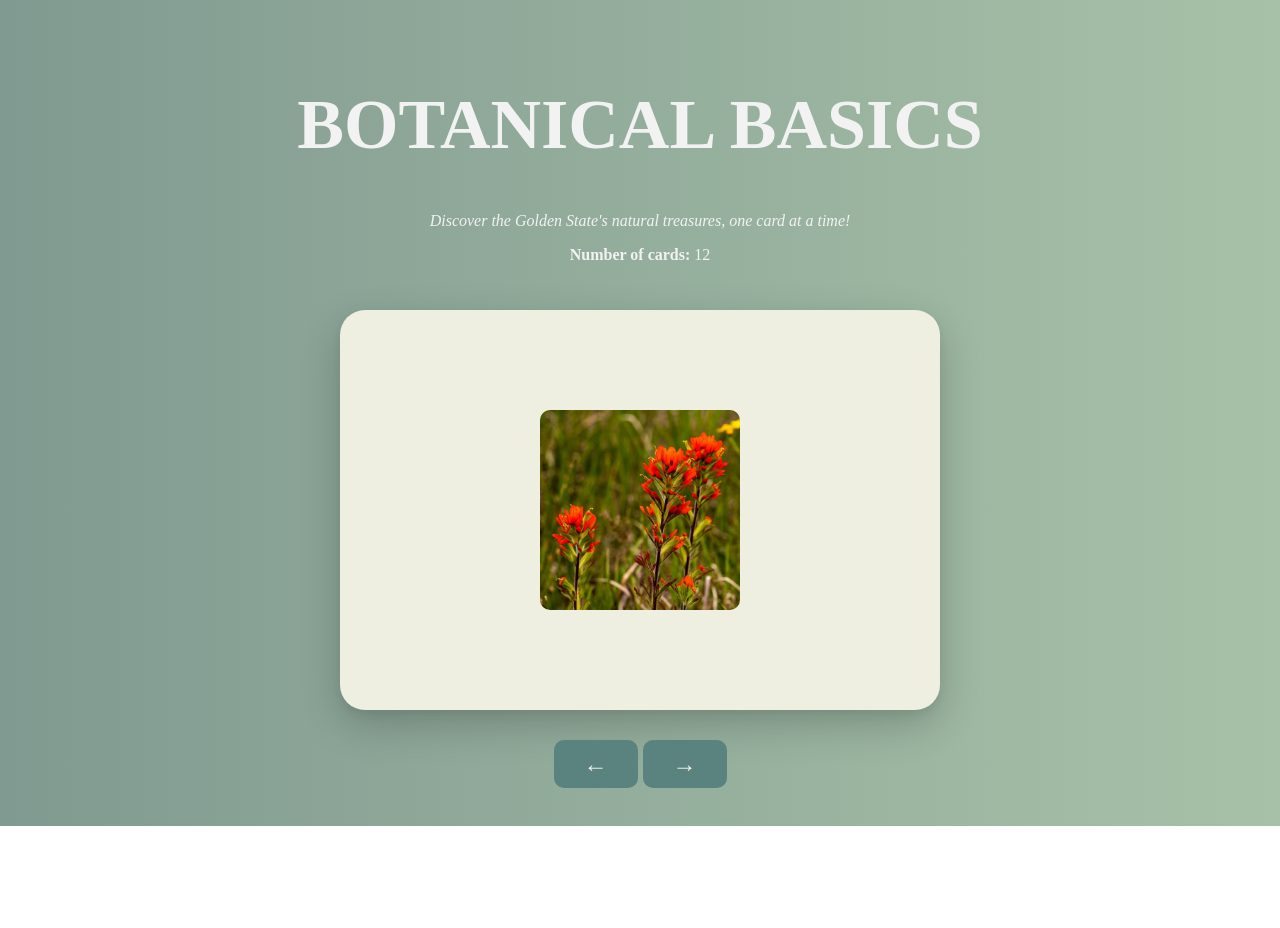
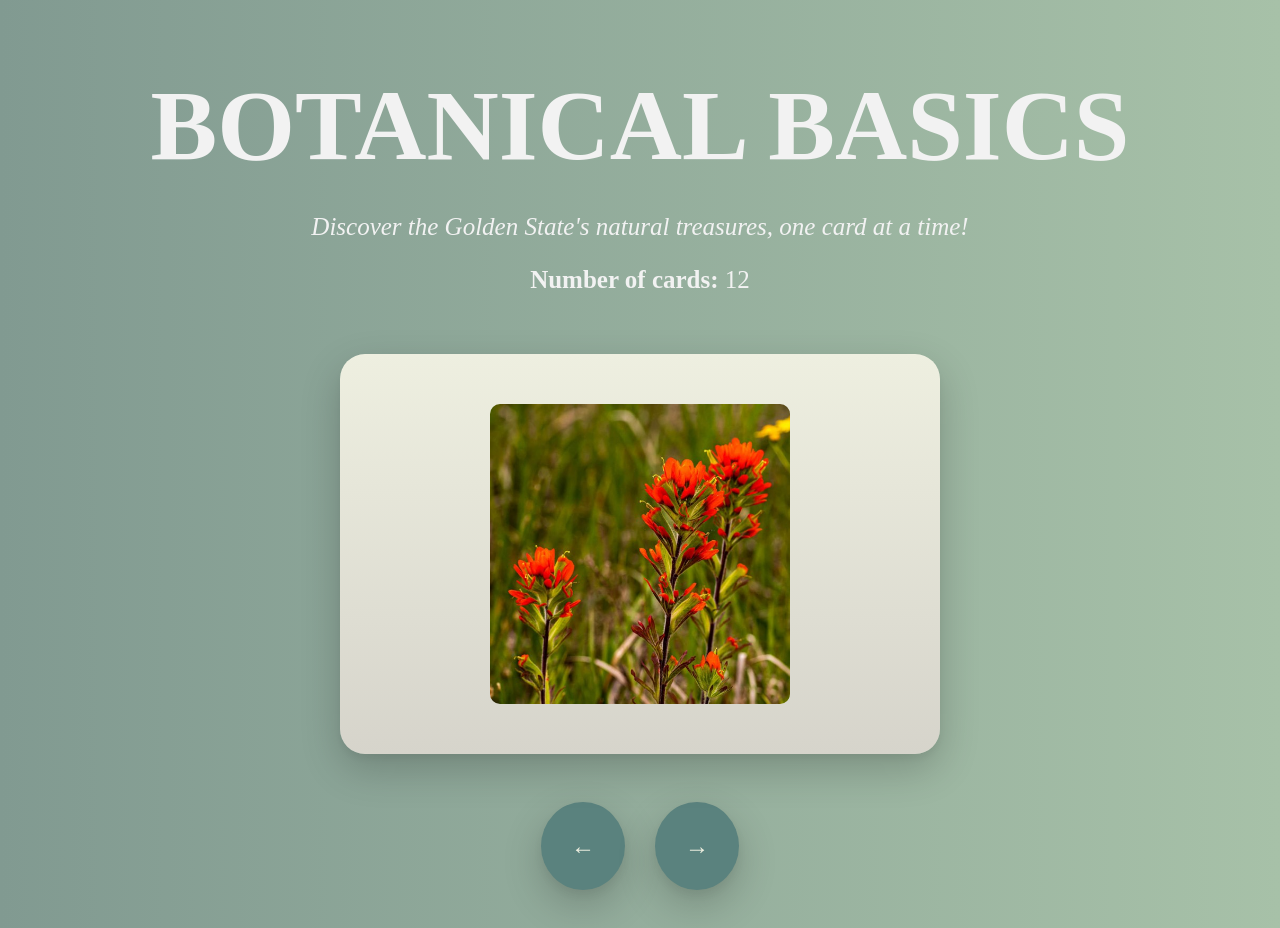
Before and after one commit to Ameya-P/native-plant-flashcards, a React (Vite) app: page / in a window 1280 px wide. Before the commit the page ends 826 px from the top, so only its background shows below. Built offline with nearby package versions, Linux system fonts and the light colour scheme; a web font is replaced by a local one.

Commit message:
Added Flip

```diff
--- a/src/App.jsx
+++ b/src/App.jsx
@@ -43,12 +43,24 @@ const App = () => {
 
   return (
     <div className="App">
-      <h1>BOTANICAL BASICS</h1>
-      <em>Discover the Golden State's natural treasures, one card at a time!</em>
-      <p><strong>Number of cards:</strong> {cards}</p>
-      <div className="card" onClick={flipCard}>
-        {currentSide}
+      <div className="header">
+        <h1>BOTANICAL BASICS</h1>
+        <em>Discover the Golden State's natural treasures, one card at a time!</em>
+        <p><strong>Number of cards:</strong> {cards}</p>
       </div>
+
+      <div className="flip-card-container">
+        <div className={`flip-card ${side === 0 ? 'flipped' : ''}`} onClick={flipCard}>
+          <div className="flip-card-front">
+            {plant[1]} {/* Text side */}
+          </div>
+          <div className="flip-card-back">
+              {plant[0]} {/* Image side */}
+          </div>
+        </div>
+      </div>
+
+      <br></br>
       <div className="buttons">
         <button className="previous" onClick={previousCard}>←</button>
         <button className="next" onClick={nextCard}>→</button>
--- a/src/index.css
+++ b/src/index.css
@@ -29,15 +29,24 @@ html {
   color: #5A827E;
 }
 
+.header {
+  display: flex;
+  flex-direction: column;
+  align-items: center;
+  margin-bottom: 35px;
+}
+
 h1 {
   font-family: 'Chivo';
   font-weight: 900;
-  font-size: 70px;
+  font-size: 100px;
   text-align: center;
+  margin: 30px;
 }
 
 em, p, strong {
   font-family: 'Cambo';
+  font-size: 25px;
 }
 
 strong {
@@ -45,13 +54,15 @@ strong {
 }
 
 img {
-  height: 200px;
+  height: 300px;
   border-radius: 10px;
 }
 
 .buttons {
   display: flex;
-  gap: 5px;
+  gap: 30px;
+
+  margin-top: 30px;
 }
 
 button {
@@ -60,10 +71,51 @@ button {
   color: #EEEFE0;
   font-size: x-large;
 
-  padding-left: 30px;
-  padding-right: 30px;
-  padding-top: 10px;
-  padding-bottom: 10px;
+  padding: 30px;
 
-  border-radius: 10px;
+  border-radius: 100%;
+  box-shadow: 0 5px 10px rgba(0, 0, 0, 0.05), 0 15px 40px rgba(0, 0, 0, 0.2);
 }
+
+button:hover {
+  background-color: #66988d;
+  transition: background-color 0.8s ease;
+}
+
+.flip-card-container {
+  perspective: 1000px;
+  color:#5A827E;
+  font-size: x-large;
+}
+
+.flip-card {
+  position: relative;
+  width: 600px;
+  height: 400px;
+  transform-style: preserve-3d;
+  transition: transform 0.6s ease-in-out;
+  cursor: pointer;
+}
+
+.flip-card.flipped {
+  transform: rotateY(180deg);
+}
+
+.flip-card-front, .flip-card-back {
+  position: absolute;
+  width: 100%;
+  height: 100%;
+  backface-visibility: hidden;
+  display: flex;
+  justify-content: center;
+  align-items: center;
+  min-width: 600px;
+  min-height: 400px;
+  background: linear-gradient(180deg, #EEEFE0, #d6d4cb);
+  border-radius: 25px;
+  box-shadow: 0 5px 10px rgba(0, 0, 0, 0.05), 0 15px 40px rgba(0, 0, 0, 0.2);
+}
+
+.flip-card-back {
+  transform: rotateY(180deg);
+}
```
Also changed, not shown: 1 other file (tests, documents, lock files or other folders).
